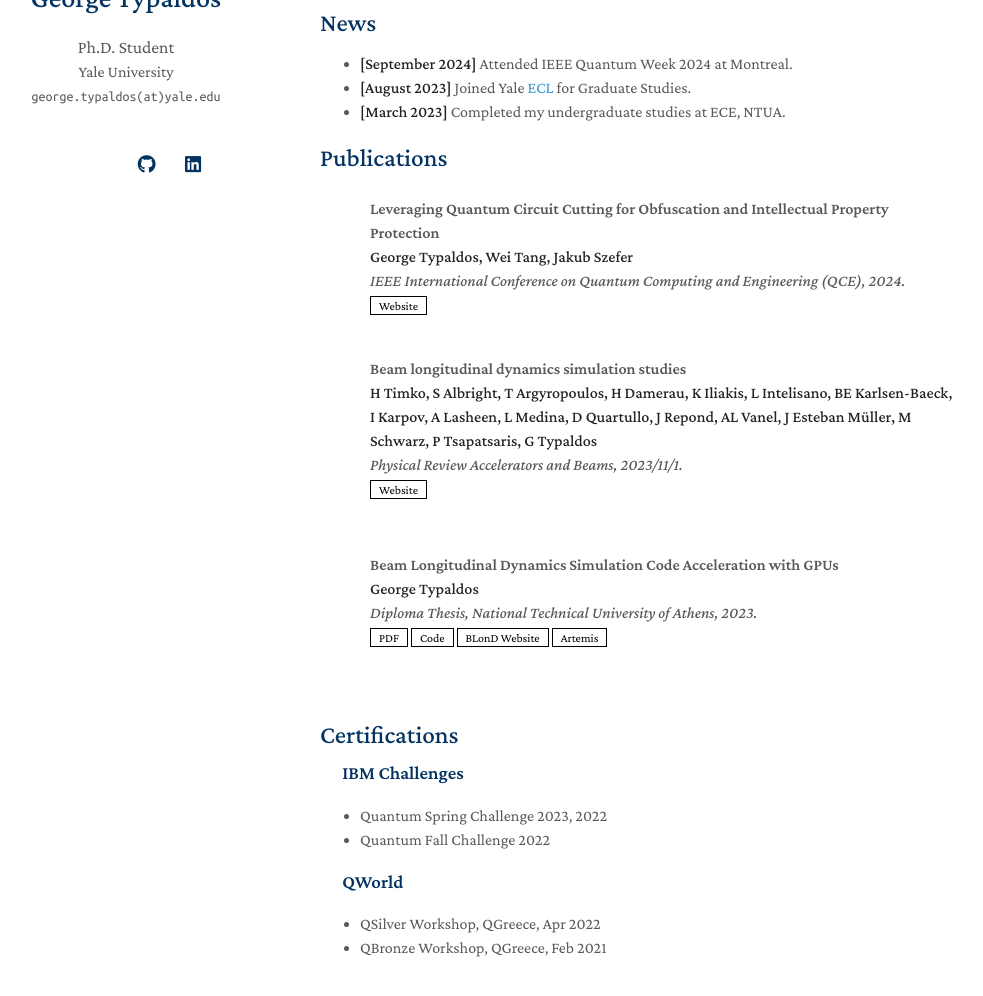
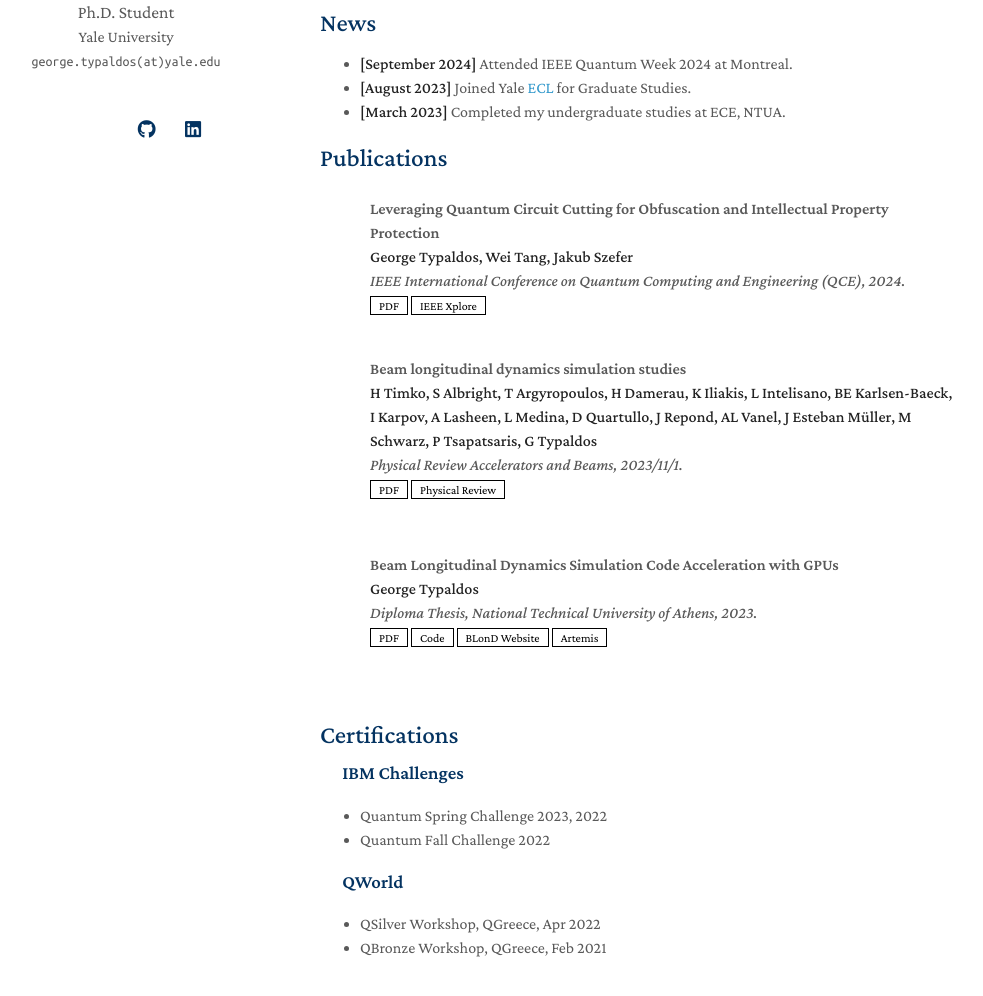
Before and after one commit to Giotyp/Giotyp.github.io, a Jekyll site: the page built from index.md, in a window 1280 px wide and 1356 px high, cut to the strip 302-1298 px from the top of the window. Shown: the whole strip, without its empty margins (150-1133 px from the left). Built offline with Jekyll 4.4.1, drawn with Linux system fonts in a browser that asks for light colours; nearby versions of some CDN libraries; a style sheet for code colours, icons or effects is not loaded; our own code applies the rules of GitHub Pages for plain Markdown files.

Commit message:
publication updates

```diff
--- a/_includes/publications.md
+++ b/_includes/publications.md
@@ -15,7 +15,8 @@
     <div class="author"><strong>George Typaldos, Wei Tang, Jakub Szefer</strong></div>
     <div class="periodical"><em> IEEE International Conference on Quantum Computing and Engineering (QCE), 2024.</em></div>
     <div class="links">
-      <a href="https://ieeexplore.ieee.org/abstract/document/10821443/" class="btn btn-sm z-depth-0" role="button" target="_blank" style="font-size:12px;">Website</a>
+    <a href="https://ieeexplore.ieee.org/stamp/stamp.jsp?arnumber=10821443" class="btn btn-sm z-depth-0" role="button" target="_blank" style="font-size:12px;">PDF</a>
+      <a href="https://ieeexplore.ieee.org/abstract/document/10821443/" class="btn btn-sm z-depth-0" role="button" target="_blank" style="font-size:12px;">IEEE Xplore</a>
     </div>
   </div>
 </div>
@@ -35,7 +36,8 @@
     <div class="author"><strong>H Timko, S Albright, T Argyropoulos, H Damerau, K Iliakis, L Intelisano, BE Karlsen-Baeck, I Karpov, A Lasheen, L Medina, D Quartullo, J Repond, AL Vanel, J Esteban Müller, M Schwarz, P Tsapatsaris, G Typaldos</strong></div>
     <div class="periodical"><em>Physical Review Accelerators and Beams, 2023/11/1.</em></div>
     <div class="links">
-      <a href="https://journals.aps.org/prab/abstract/10.1103/PhysRevAccelBeams.26.114602" class="btn btn-sm z-depth-0" role="button" target="_blank" style="font-size:12px;">Website</a>
+    <a href="https://journals.aps.org/prab/pdf/10.1103/PhysRevAccelBeams.26.114602" class="btn btn-sm z-depth-0" role="button" target="_blank" style="font-size:12px;">PDF</a>
+      <a href="https://journals.aps.org/prab/abstract/10.1103/PhysRevAccelBeams.26.114602" class="btn btn-sm z-depth-0" role="button" target="_blank" style="font-size:12px;">Physical Review</a>
     </div>
   </div>
 </div>
--- a/_sass/minimal-light.scss
+++ b/_sass/minimal-light.scss
@@ -268,7 +268,7 @@ papertitle {
 
 .image.avatar img {
     border-radius: 100%;
-    width: 100%;
+    width: 80%;
     padding: 20px;
     // border: 1px solid #ddd;
     // padding: 3px;
```
